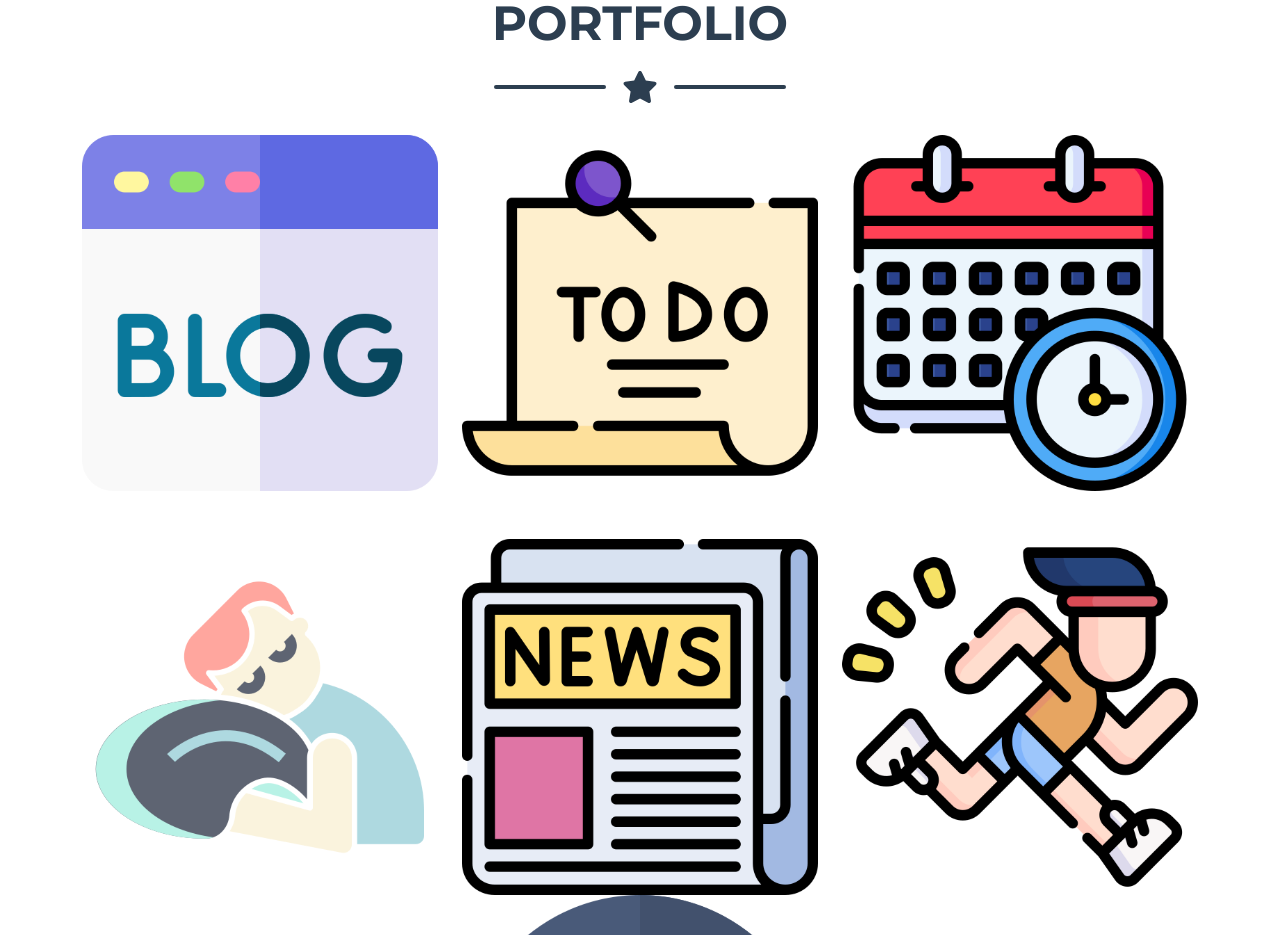
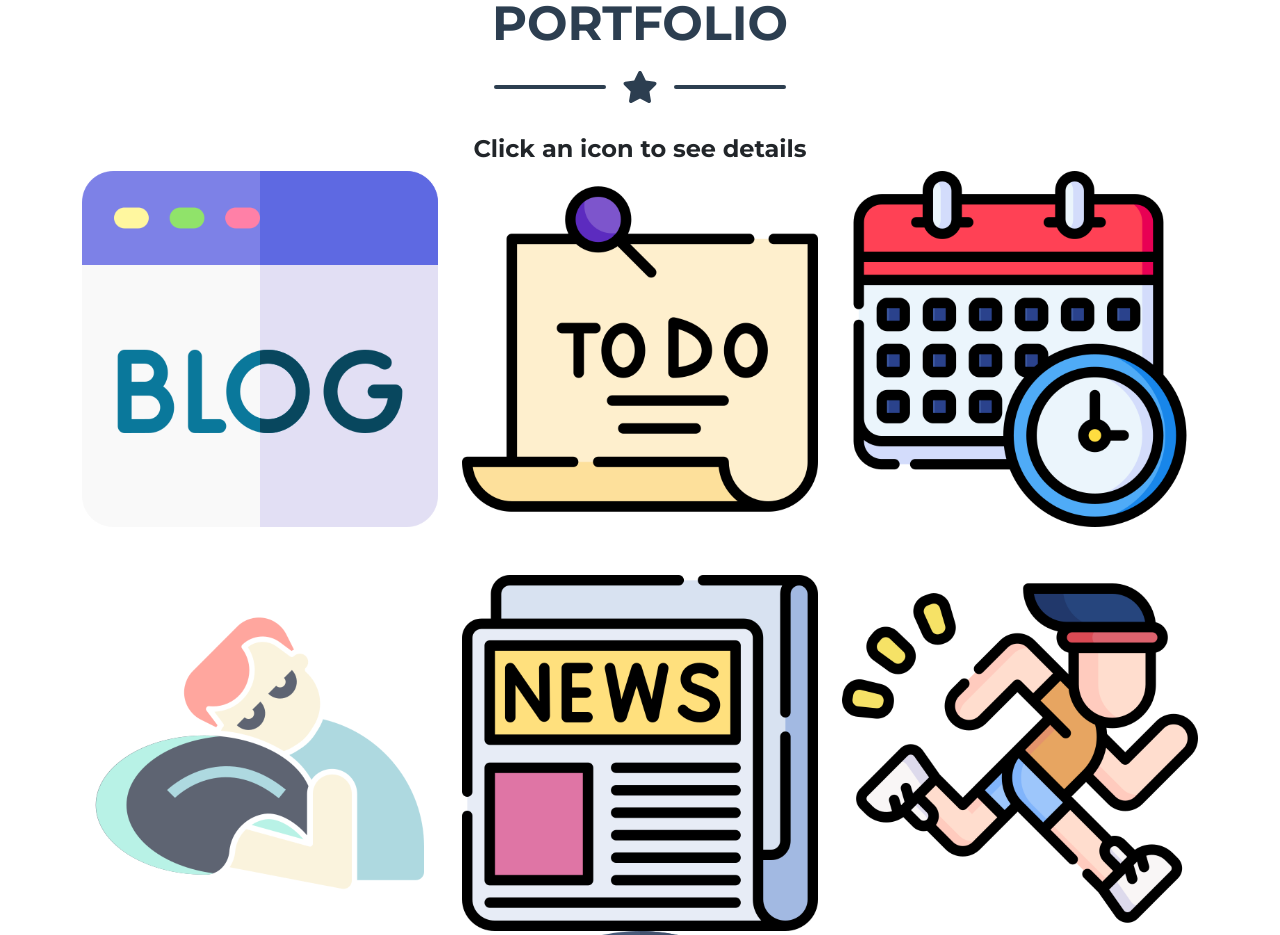
Before and after one commit to GabrielZirk/web_dev_website, a website: page index.html in a window 1280 px wide. Shown: the part 950-1885 px from the top of the page. Drawn offline with nearby package versions, Linux system fonts and the light colour scheme.

Commit message:
Added click icon hint

```diff
--- a/index.html
+++ b/index.html
@@ -79,6 +79,7 @@
     <!-- Portfolio Section-->
     <section class="page-section portfolio" id="portfolio">
         <div class="container">
+
             <!-- Portfolio Section Heading-->
             <h2 class="page-section-heading text-center text-uppercase text-secondary mb-0">Portfolio</h2>
             <!-- Icon Divider-->
@@ -87,6 +88,8 @@
                 <div class="divider-custom-icon"><i class="fas fa-star"></i></div>
                 <div class="divider-custom-line"></div>
             </div>
+            <h4 class="text-center">Click an icon to see details</h4>
+
             <!-- Portfolio Grid Items-->
             <div class="row justify-content-center">
                 <!-- Portfolio Item 1-->
```
